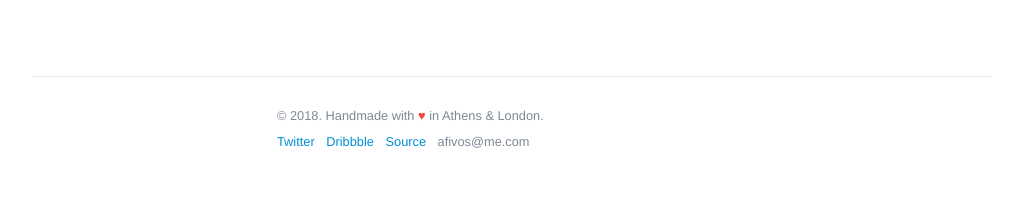
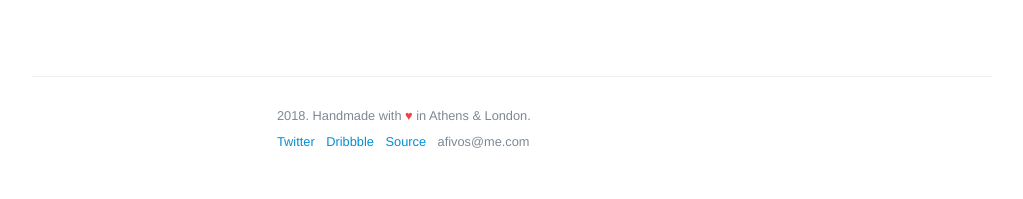
Before and after one commit to afivos/afivos.com, a Jekyll site: the page built from index.md, in a window 1280 px wide. Shown: the part 947-1146 px from the top of the page, without its empty margins (128-1151 px from the left). Built offline with Jekyll 4.4.1, drawn with Linux system fonts in a browser that asks for light colours; nearby versions of some CDN libraries; comment, search, counter and statistics services are not loaded.

Commit message:
Remove copyright

```diff
--- a/_includes/footer.html
+++ b/_includes/footer.html
@@ -5,8 +5,7 @@
 	<nav>
 		<div class="grid">
 			<div class="grid__col grid__col--4-of-8 grid__col--centered">
-				<!--© <script type="text/javascript">document.write(new Date().getFullYear());</script> {{ site.name }}.-->
-				© <script type="text/javascript">document.write(new Date().getFullYear());</script>. Handmade with <span style="color:#f24242;">♥</span> in Athens &amp; London.
+				<script type="text/javascript">document.write(new Date().getFullYear());</script>. Handmade with <span style="color:#f24242;">♥</span> in Athens &amp; London.
 				<ul class="list-inline">
 					<li><a href="https://twitter.com/{{ site.twitter }}">Twitter</a></li>
 					<li><a href="https://dribbble.com/{{ site.dribbble }}">Dribbble</a></li>
```
